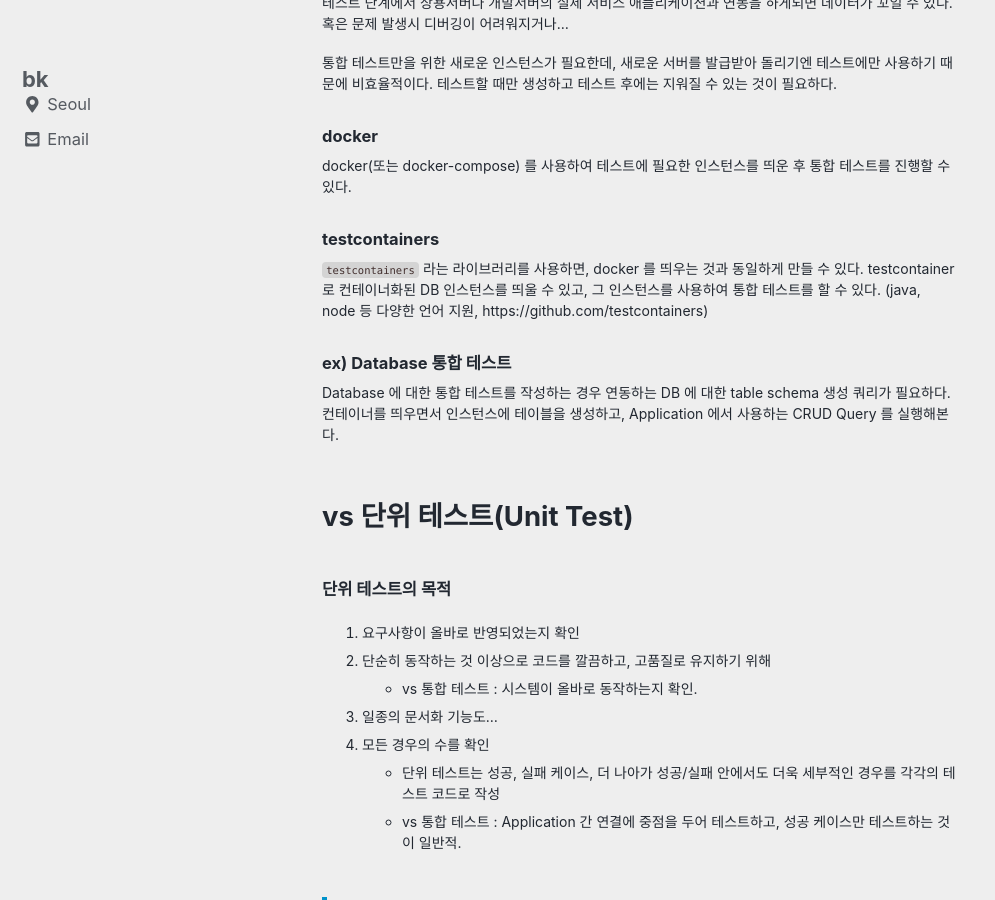
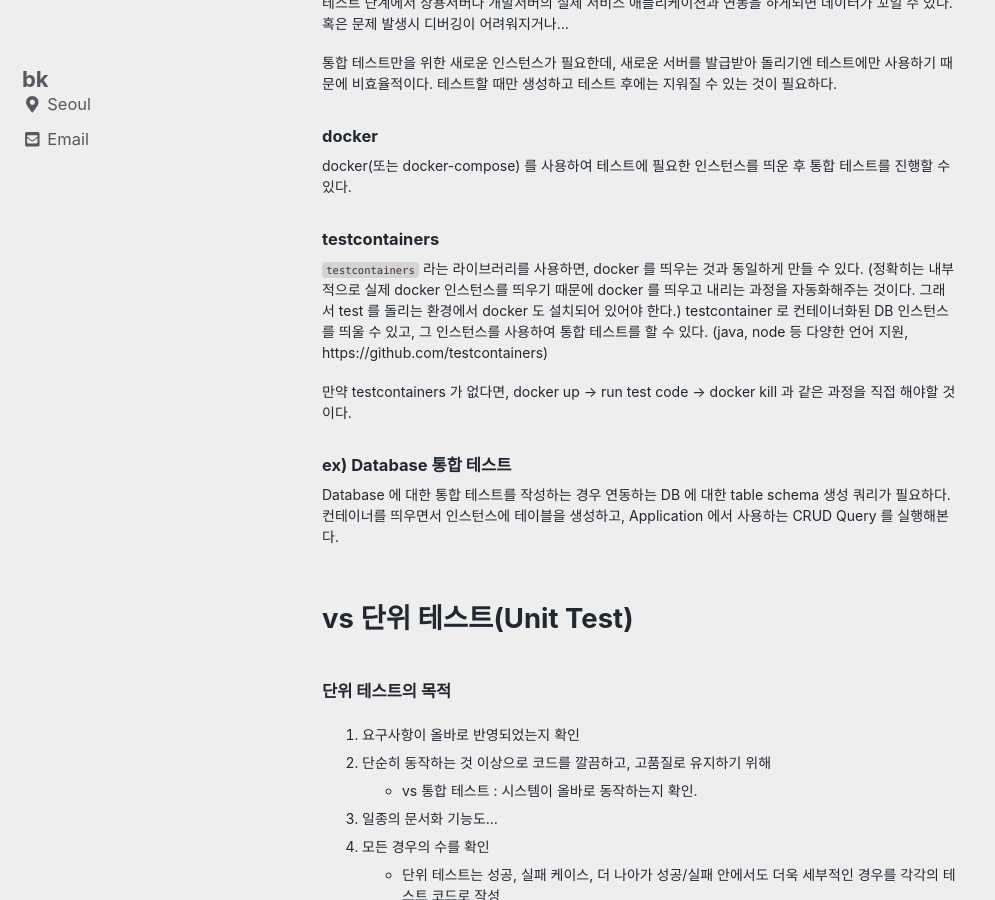
Before and after one commit to choe061/choe061.github.io, a Jekyll site: the page built from _posts/2019-12-26-Integration Test.md, in a window 1280 px wide and 900 px high, scrolled down 1056 px. Shown: the whole window, without its empty margins (0-995 px from the left). Built offline with Jekyll 4.4.1, drawn with Linux system fonts in a browser that asks for light colours; cached includes are drawn as plain includes; nearby versions of some CDN libraries.

Commit message:
add integ test

```diff
--- a/_posts/2019-12-26-Integration Test.md
+++ b/_posts/2019-12-26-Integration Test.md
@@ -35,7 +35,9 @@ docker(또는 docker-compose) 를 사용하여 테스트에 필요한 인스턴
 
 ###### testcontainers
 
-`testcontainers` 라는 라이브러리를 사용하면, docker 를 띄우는 것과 동일하게 만들 수 있다. testcontainer 로 컨테이너화된 DB 인스턴스를 띄울 수 있고, 그 인스턴스를 사용하여 통합 테스트를 할 수 있다. (java, node 등 다양한 언어 지원, https://github.com/testcontainers)
+`testcontainers` 라는 라이브러리를 사용하면, docker 를 띄우는 것과 동일하게 만들 수 있다. (정확히는 내부적으로 실제 docker 인스턴스를 띄우기 때문에 docker 를 띄우고 내리는 과정을 자동화해주는 것이다. 그래서 test 를 돌리는 환경에서 docker 도 설치되어 있어야 한다.) testcontainer 로 컨테이너화된 DB 인스턴스를 띄울 수 있고, 그 인스턴스를 사용하여 통합 테스트를 할 수 있다. (java, node 등 다양한 언어 지원, https://github.com/testcontainers)
+
+만약 testcontainers 가 없다면, docker up → run test code → docker kill 과 같은 과정을 직접 해야할 것 이다.
 
 ###### ex) Database 통합 테스트
 
```
